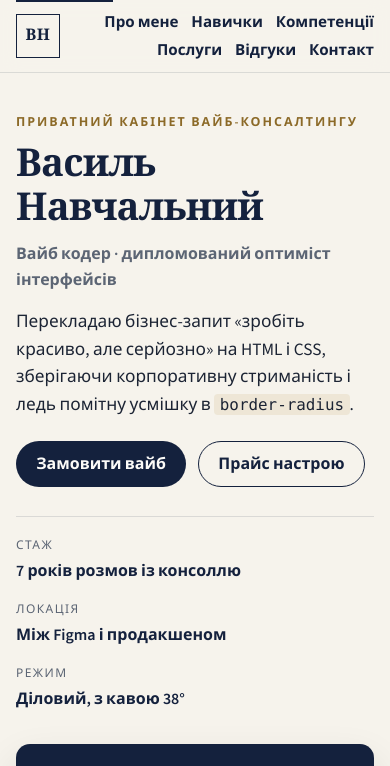
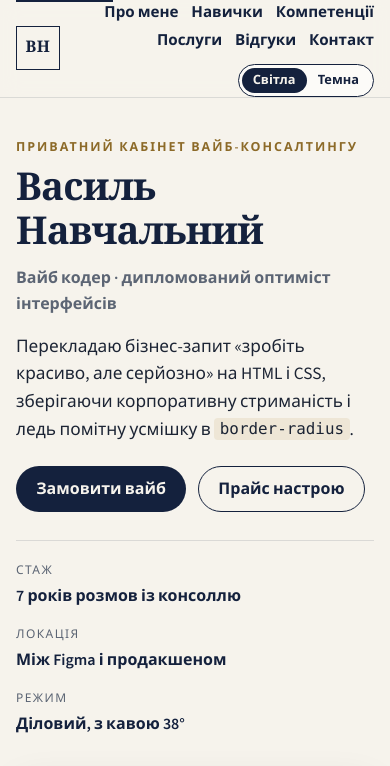
Before and after one commit to bdvlad/my-portfolio, a plain HTML site: page index.html in a window 390 px wide. Shown: the top 766 px of the page. Drawn offline with nearby package versions, Linux system fonts and the light colour scheme.

Commit message:
New branch with light/dark theme

```diff
--- a/css/styles.css
+++ b/css/styles.css
@@ -1,18 +1,37 @@
 :root {
   --navy: #14213d;
   --navy-deep: #0d172b;
+  --heading: #14213d;
   --ink: #1c2434;
   --muted: #5c6574;
   --paper: #f6f3ec;
   --paper-2: #efe9dc;
   --white: #fcfbf8;
+  --on-brand: #f6f3ec;
   --gold: #b0893c;
   --gold-dark: #8c6a28;
   --line: rgba(20, 33, 61, 0.12);
   --shadow: 0 18px 40px rgba(13, 23, 43, 0.12);
+  --header-bg: rgba(246, 243, 236, 0.92);
   --radius: 14px;
   --max: 1120px;
   --header: 72px;
+}
+
+html[data-theme="dark"] {
+  color-scheme: dark;
+  --heading: #e8eef8;
+  --ink: #dce3ee;
+  --muted: #9aa6b8;
+  --paper: #10151c;
+  --paper-2: #171e28;
+  --white: #1c2430;
+  --on-brand: #e8eef8;
+  --gold: #d4b36a;
+  --gold-dark: #e0c27a;
+  --line: rgba(232, 238, 248, 0.12);
+  --shadow: 0 18px 40px rgba(0, 0, 0, 0.35);
+  --header-bg: rgba(16, 21, 28, 0.92);
 }
 
 *,
@@ -23,6 +42,7 @@
 
 html {
   scroll-behavior: smooth;
+  color-scheme: light;
 }
 
 body {
@@ -31,6 +51,7 @@ body {
   color: var(--ink);
   background: var(--paper);
   line-height: 1.6;
+  transition: background-color 0.25s ease, color 0.25s ease;
 }
 
 img {
@@ -38,7 +59,7 @@ img {
 }
 
 a {
-  color: var(--navy);
+  color: var(--heading);
   text-decoration-thickness: 1px;
   text-underline-offset: 3px;
 }
@@ -52,7 +73,7 @@ h2,
 h3 {
   font-family: "Cormorant Garamond", Georgia, serif;
   line-height: 1.15;
-  color: var(--navy);
+  color: var(--heading);
   margin: 0 0 0.45em;
 }
 
@@ -86,7 +107,7 @@ code {
   left: 1rem;
   top: -40px;
   background: var(--navy);
-  color: var(--white);
+  color: var(--on-brand);
   padding: 0.5rem 0.8rem;
   z-index: 100;
 }
@@ -113,7 +134,7 @@ code {
   position: sticky;
   top: 0;
   z-index: 20;
-  background: rgba(246, 243, 236, 0.92);
+  background: var(--header-bg);
   backdrop-filter: blur(10px);
   border-bottom: 1px solid var(--line);
 }
@@ -136,8 +157,8 @@ section[id] {
   flex-shrink: 0;
   display: grid;
   place-items: center;
-  border: 1.5px solid var(--navy);
-  color: var(--navy);
+  border: 1.5px solid var(--heading);
+  color: var(--heading);
   font-family: "Cormorant Garamond", Georgia, serif;
   font-weight: 700;
   text-decoration: none;
@@ -155,12 +176,52 @@ section[id] {
   text-decoration: none;
   font-size: 0.95rem;
   font-weight: 600;
-  color: var(--navy);
+  color: var(--heading);
 }
 
 .nav a:hover,
 .nav a:focus-visible {
   color: var(--gold-dark);
+}
+
+.header-tools {
+  display: flex;
+  flex-wrap: wrap;
+  align-items: center;
+  justify-content: flex-end;
+  gap: 0.7rem 1rem;
+}
+
+.theme-toggle {
+  display: inline-flex;
+  align-items: center;
+  padding: 0.18rem;
+  border: 1.5px solid var(--heading);
+  border-radius: 999px;
+  background: var(--white);
+  color: var(--heading);
+  cursor: pointer;
+  font: inherit;
+  font-size: 0.8rem;
+  font-weight: 600;
+  line-height: 1;
+  flex-shrink: 0;
+}
+
+.theme-toggle:hover,
+.theme-toggle:focus-visible {
+  border-color: var(--gold-dark);
+}
+
+.theme-toggle span {
+  padding: 0.38rem 0.7rem;
+  border-radius: 999px;
+}
+
+html:not([data-theme="dark"]) .theme-toggle [data-for="light"],
+html[data-theme="dark"] .theme-toggle [data-for="dark"] {
+  background: var(--navy);
+  color: var(--on-brand);
 }
 
 .hero {
@@ -204,23 +265,23 @@ section[id] {
 
 .btn-primary {
   background: var(--navy);
-  color: var(--white);
+  color: var(--on-brand);
 }
 
 .btn-primary:hover {
   background: var(--navy-deep);
-  color: var(--white);
+  color: var(--on-brand);
 }
 
 .btn-ghost {
-  border-color: var(--navy);
-  color: var(--navy);
+  border-color: var(--heading);
+  color: var(--heading);
   background: transparent;
 }
 
 .btn-ghost:hover {
   background: var(--navy);
-  color: var(--white);
+  color: var(--on-brand);
 }
 
 .hero-meta {
@@ -242,12 +303,12 @@ section[id] {
 .hero-meta dd {
   margin: 0.2rem 0 0;
   font-weight: 600;
-  color: var(--navy);
+  color: var(--heading);
 }
 
 .card-portrait {
   background: var(--navy);
-  color: var(--paper);
+  color: var(--on-brand);
   padding: 1.4rem;
   border-radius: var(--radius);
   box-shadow: var(--shadow);
@@ -316,12 +377,12 @@ section[id] {
   font-family: "Cormorant Garamond", Georgia, serif;
   font-size: 1.25rem;
   font-style: italic;
-  color: var(--paper);
+  color: var(--on-brand);
 }
 
 .portrait-note {
   margin: 0;
-  color: rgba(246, 243, 236, 0.65);
+  color: color-mix(in srgb, var(--on-brand) 65%, transparent);
   font-size: 0.88rem;
 }
 
@@ -456,7 +517,7 @@ td {
 
 th {
   background: var(--navy);
-  color: var(--paper);
+  color: var(--on-brand);
   font-weight: 600;
   letter-spacing: 0.04em;
 }
@@ -499,7 +560,7 @@ tbody tr:hover td {
 .contact-card {
   font-style: normal;
   background: var(--navy);
-  color: var(--paper);
+  color: var(--on-brand);
   padding: 1.4rem 1.3rem;
   display: grid;
   gap: 1rem;
@@ -519,7 +580,7 @@ tbody tr:hover td {
 }
 
 .contact-card a {
-  color: var(--paper);
+  color: var(--on-brand);
 }
 
 .contact-card a:hover {
@@ -528,7 +589,7 @@ tbody tr:hover td {
 
 .site-footer {
   background: var(--navy-deep);
-  color: rgba(246, 243, 236, 0.78);
+  color: color-mix(in srgb, var(--on-brand) 78%, transparent);
   padding: 1.4rem 0 1.6rem;
   font-size: 0.92rem;
 }
@@ -592,4 +653,8 @@ tbody tr:hover td {
   html {
     scroll-behavior: auto;
   }
+
+  body {
+    transition: none;
+  }
 }
--- a/index.html
+++ b/index.html
@@ -1,5 +1,5 @@
 <!DOCTYPE html>
-<html lang="uk">
+<html lang="uk" data-theme="light">
   <head>
     <meta charset="UTF-8" />
     <meta name="viewport" content="width=device-width, initial-scale=1.0" />
@@ -15,6 +15,21 @@
       rel="stylesheet"
     />
     <link rel="stylesheet" href="css/styles.css" />
+    <script>
+      (function () {
+        try {
+          var saved = localStorage.getItem("theme");
+          var theme =
+            saved ||
+            (window.matchMedia("(prefers-color-scheme: dark)").matches
+              ? "dark"
+              : "light");
+          document.documentElement.setAttribute("data-theme", theme);
+        } catch (e) {
+          document.documentElement.setAttribute("data-theme", "light");
+        }
+      })();
+    </script>
   </head>
   <body>
     <a class="skip-link" href="#main">До змісту</a>
@@ -22,6 +37,7 @@
     <header class="site-header">
       <div class="container header-inner">
         <a class="logo" href="#hero">ВН</a>
+        <div class="header-tools">
           <nav class="nav" aria-label="Основна навігація">
             <a href="#about">Про мене</a>
             <a href="#skills">Навички</a>
@@ -30,6 +46,17 @@
             <a href="#reviews">Відгуки</a>
             <a href="#contact">Контакт</a>
           </nav>
+          <button
+            class="theme-toggle"
+            id="theme-toggle"
+            type="button"
+            aria-pressed="false"
+            aria-label="Перемкнути тему"
+          >
+            <span data-for="light">Світла</span>
+            <span data-for="dark">Темна</span>
+          </button>
+        </div>
       </div>
     </header>
 
@@ -387,5 +414,6 @@
         <p class="footer-note">Зроблено руками, CSS і легким почуттям гумору.</p>
       </div>
     </footer>
+    <script src="js/theme.js"></script>
   </body>
 </html>
--- /dev/null
+++ b/js/theme.js
@@ -0,0 +1,32 @@
+(function () {
+  var root = document.documentElement;
+  var button = document.getElementById("theme-toggle");
+
+  if (!button) {
+    return;
+  }
+
+  function currentTheme() {
+    return root.getAttribute("data-theme") === "dark" ? "dark" : "light";
+  }
+
+  function applyTheme(theme) {
+    root.setAttribute("data-theme", theme);
+    button.setAttribute("aria-pressed", theme === "dark" ? "true" : "false");
+    button.setAttribute(
+      "aria-label",
+      theme === "dark" ? "Увімкнути світлу тему" : "Увімкнути темну тему"
+    );
+    try {
+      localStorage.setItem("theme", theme);
+    } catch (e) {
+      /* ignore quota / private mode */
+    }
+  }
+
+  applyTheme(currentTheme());
+
+  button.addEventListener("click", function () {
+    applyTheme(currentTheme() === "dark" ? "light" : "dark");
+  });
+})();
```
Also changed, not shown: 1 other file. Lines whose indentation alone changed are shown as unchanged.
